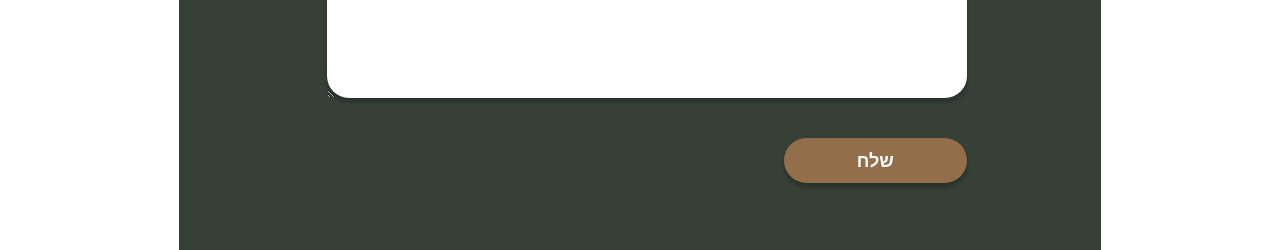
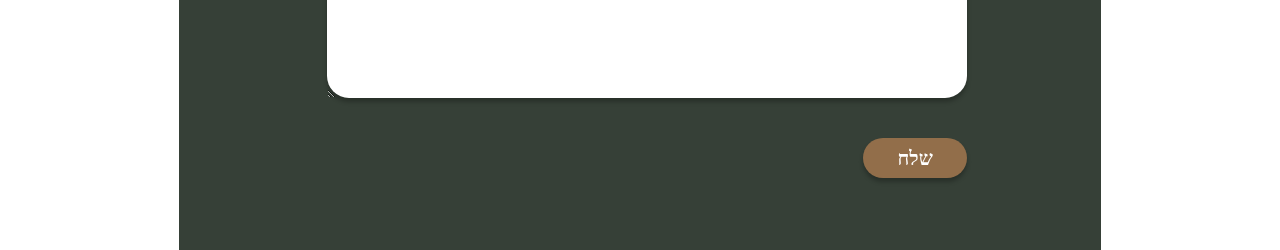
Before and after one commit to pearl-bettan/TravelMate, a plain HTML site: page contact.html in a window 1280 px wide. Shown: the part 1580-1830 px from the top of the page. Drawn offline with Linux system fonts and the light colour scheme.

Commit message:
remove minus from btn

```diff
--- a/contact.html
+++ b/contact.html
@@ -90,9 +90,8 @@
                             <label class="textarea-label" for="details">פירוט בנושא הפנייה</label>
                             <textarea id="details" class="form-textarea" placeholder="פרט כאן את פנייתך..."></textarea>
                         </div>
-                        <div class="button-container">
-                            <div class="button-background"></div>
-                            <button type="submit" class="button-label" id="submit-button">שלח</button>
+                        <div>
+                            <button type="submit" class="newsletter-button" id="submit-button">שלח</button>
                         </div>
 
                     </form>
--- a/css/contact.css
+++ b/css/contact.css
@@ -421,7 +421,8 @@ body {
     position: absolute;
     top: 50%;
     left: 50%;
-    transform: translate(-50%, -50%);
+    margin-top: 22.5px;
+    margin-left: 91.5px;
     background: none;
     border: none;
     color: #ffffff;
```
Also changed, not shown: south.html (+4 -4 lines).
